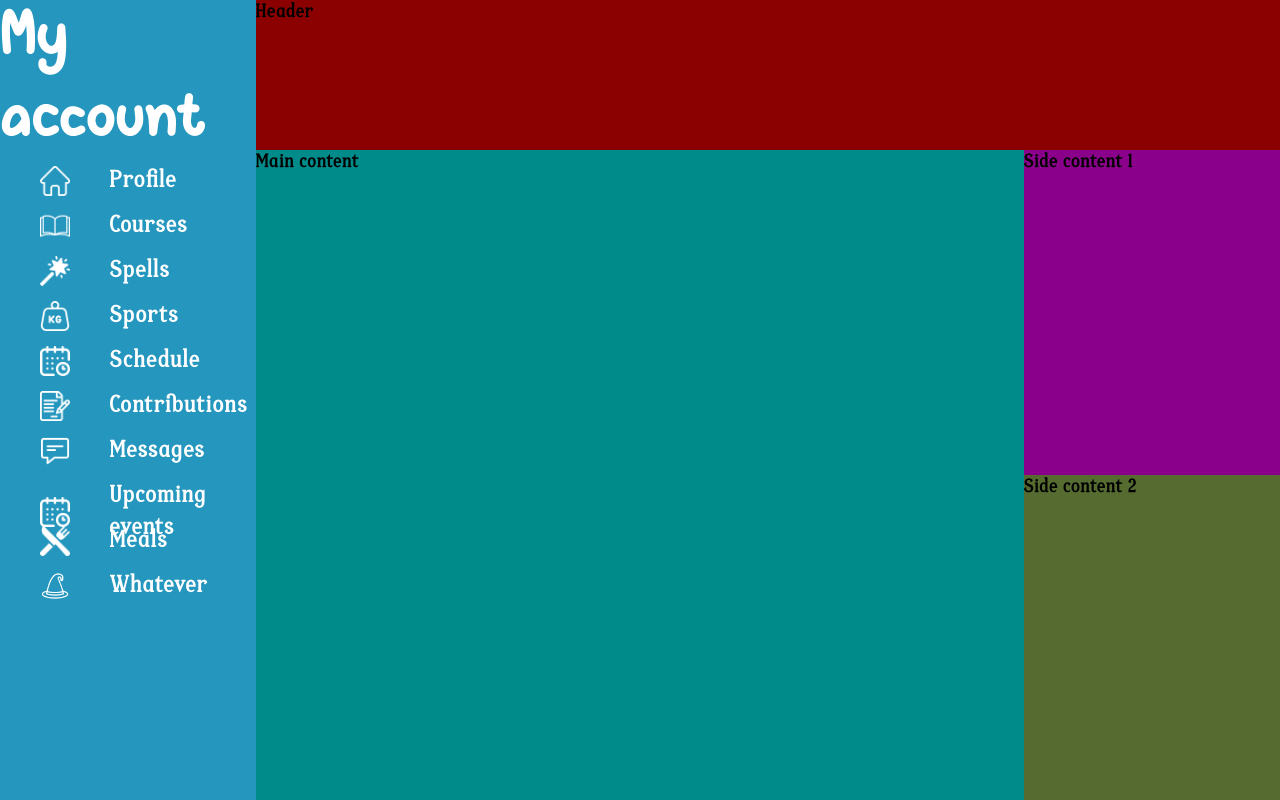
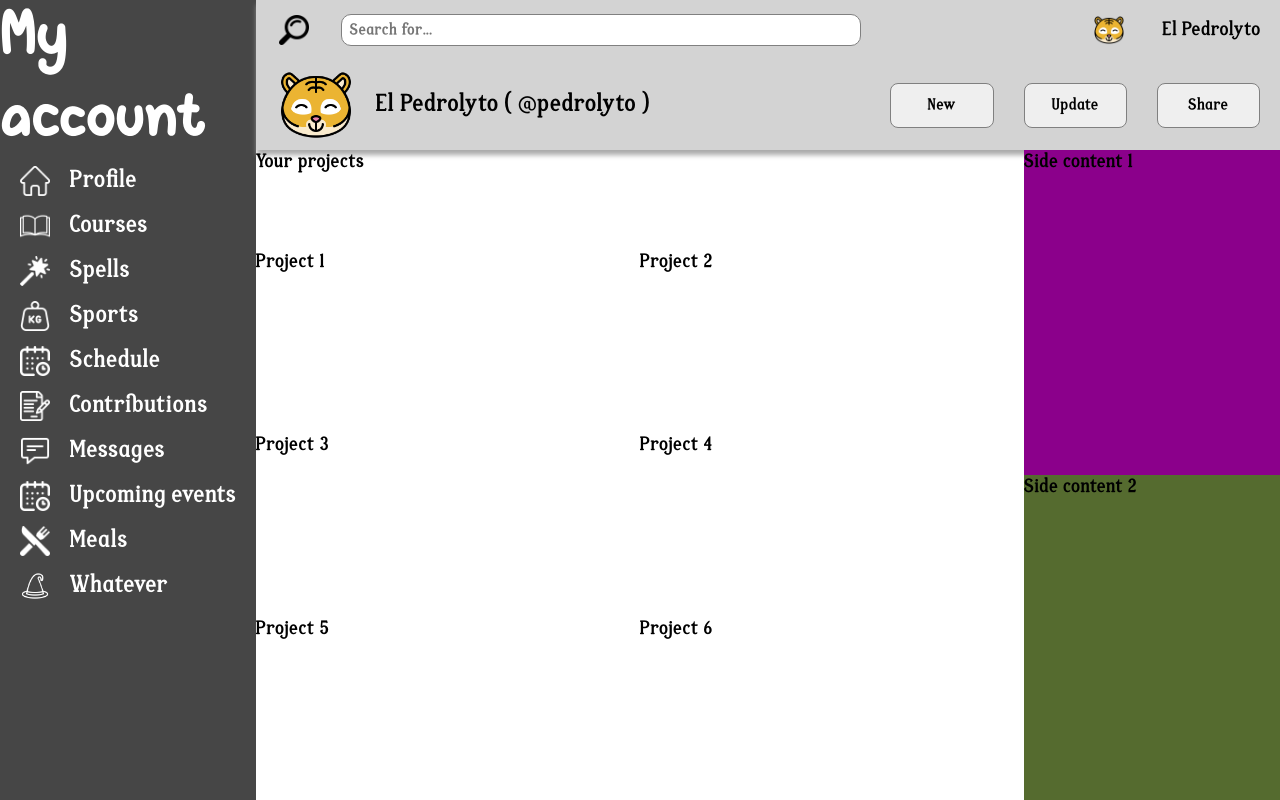
Before and after one commit to SlipNinja/odin_dashboard, a plain HTML site: page index.html in a window 1280 px wide. Drawn offline with Linux system fonts and the light colour scheme.

Commit message:
Add Header and basic main content

```diff
--- a/index.html
+++ b/index.html
@@ -24,11 +24,37 @@
         </div>
 
         <div class="header">
-            Header
+            <div class="search">
+                <img src="./images/magnifier.png">
+                <input type="text" placeholder="  Search for...">
+            </div>
+
+            <div class="profile">
+                <img src="./images/profile.png">
+                <div class="link">El Pedrolyto</div>
+            </div>
+
+            <div class="name">
+                <img src="./images/profile.png">
+                <div class="presentation">El Pedrolyto ( @pedrolyto )</div>
+            </div>
+
+
+            <div class="controls">
+                <button>New</button>
+                <button>Update</button>
+                <button>Share</button>
+            </div>
         </div>
 
         <div class="main-content">
-            Main content
+            <div class="projecttitle">Your projects</div>
+            <div class="project">Project 1</div>
+            <div class="project">Project 2</div>
+            <div class="project">Project 3</div>
+            <div class="project">Project 4</div>
+            <div class="project">Project 5</div>
+            <div class="project">Project 6</div>
         </div>
 
         <div class="side-content1">
--- a/style.css
+++ b/style.css
@@ -18,6 +18,11 @@ body {
     height: 100vh;
 }
 
+img{
+    object-fit: contain;
+    min-height: 0;
+}
+
 
 .container {
     height: 100%;
@@ -28,7 +33,7 @@ body {
 
 .sidebar {
     grid-row: 1 / -1;
-    background-color: #2596be;
+    background-color: rgb(70, 70, 70);
     color: white;
 
     display: grid;
@@ -37,14 +42,110 @@ body {
     gap: 15px;
 }
 
+
 .header {
     grid-column: 2 / -1;
-    background-color: darkred;
+    display: grid;
+    grid-template-columns: 3fr 2fr;
+    grid-template-rows: 40% 60%;
+    height: 100%;
+    background-color: lightgray;
+    box-shadow: 1px 5px 5px darkgray;
 }
+
+.header .search{
+    height: 100%;
+    display: grid;
+    grid-template-columns: 75px 1fr;
+    justify-items: center;
+    align-items: center;
+}
+
+.header .search * {
+    height: 50%;
+    width: 50%;
+}
+
+.header .search input[type=text] {
+    width: 96%;
+    border-radius: 10px;
+    border: 1px gray solid;
+}
+
+.header .profile{
+    display: grid;
+    grid-template-columns: 3fr 1fr 2fr;
+    justify-items: center;
+    align-items: center;
+}
+
+.header .profile * {
+    height: 50%;
+    width: 100%;
+}
+
+.header .profile img{
+    grid-column: 2;
+}
+
+.header .profile div{
+    display: flex;
+    justify-content: center;
+    align-items: center;
+}
+
+.header .name{
+    display: grid;
+    grid-template-columns: 120px 1fr;
+    justify-items: center;
+    align-items: center;
+}
+
+.header .name *{
+    height: 80%;
+}
+
+.header .name .presentation{
+    font-size: 20px;
+    justify-self: start;
+    display: flex;
+    justify-content: start;
+    align-items: center;
+}
+
+.header .controls{
+    padding: 0 20px;
+    display: flex;
+    justify-content: center;
+    align-items: center;
+    gap: 30px;
+}
+
+.header .controls button {
+    flex: 1;
+    height: 50%;
+    border-radius: 8px;
+    border: 1px gray solid;
+}
+
+.header .controls button:hover{
+    background-color: lightgray;
+}
+
+.header .controls button:active{
+    background-color: darkgray;
+}
+
 
 .main-content {
     grid-area: 2 / 2 / -1 / -2;
-    background-color: darkcyan;
+    display: grid;
+    grid-template-columns: 1fr 1fr;
+    grid-template-rows: 100px repeat(3, 1fr);
+}
+
+.projecttitle {
+    grid-column: 1 / -1;
 }
 
 .side-content1 {
@@ -66,12 +167,12 @@ body {
 }
 
 .option {
-    padding-left: 40px;
+    padding-left: 20px;
     font-size: 20px;
     height: 100%;
     display: grid;
     grid-template-columns: 30px 1fr;
-    gap: 40px;
+    gap: 20px;
 }
 
 .option img {
```
Also changed, not shown: images/profile.png (added).
